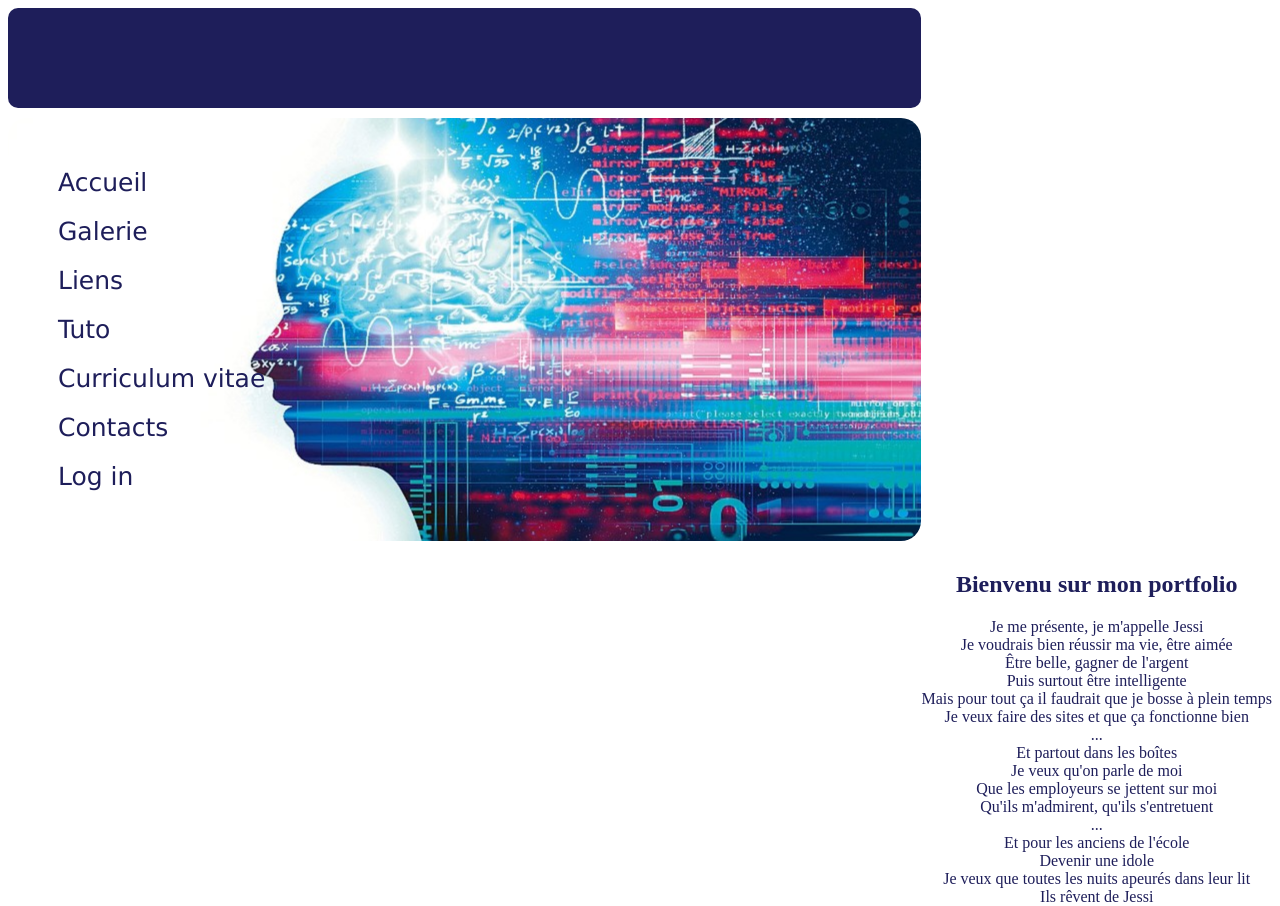
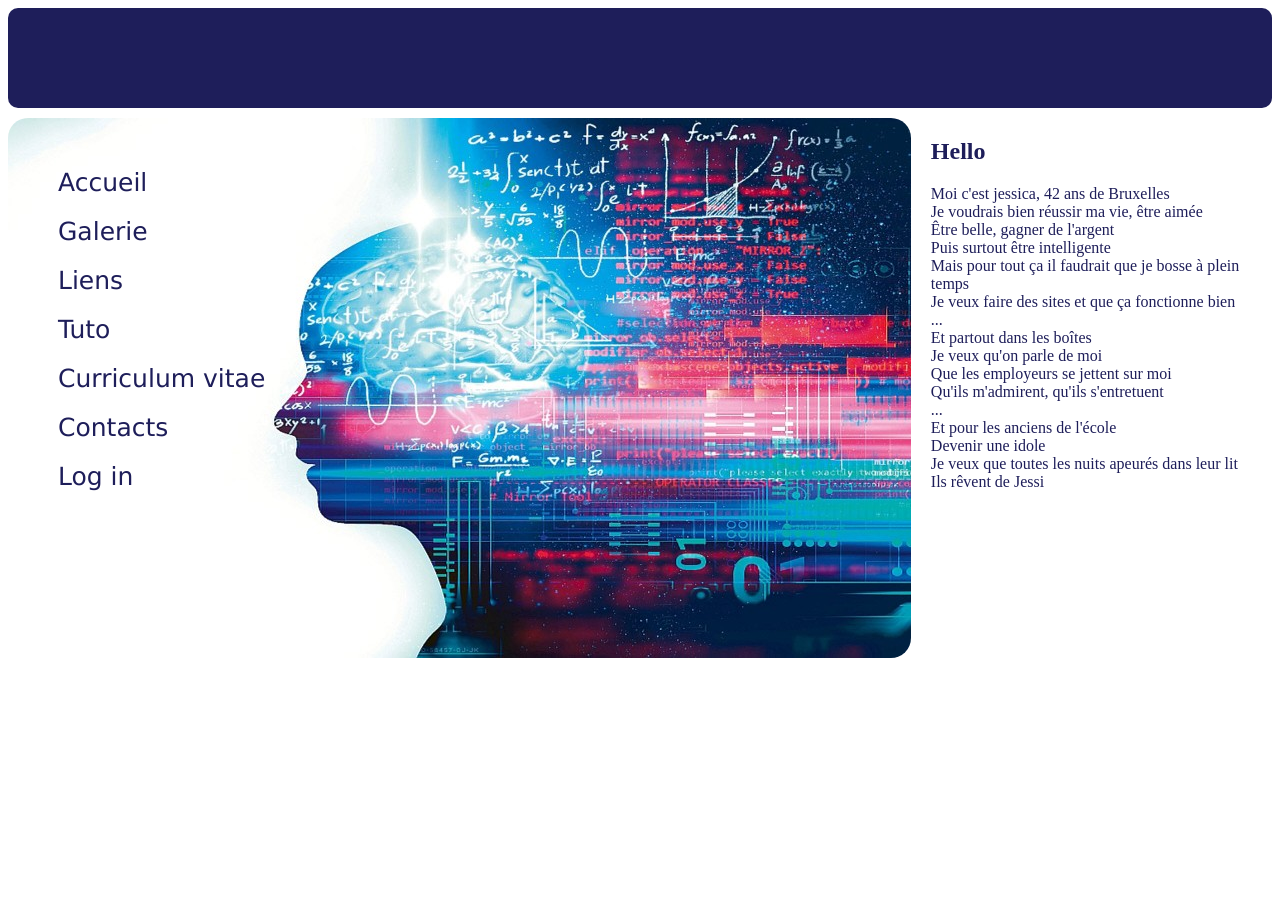
Before and after one commit to SarahJessica362/portfolio2022, a PHP site: page / in a window 1280 px wide. After the commit the page ends 658 px from the top, so only its background shows below. Run offline with PHP 8.4, Linux system fonts and the light colour scheme; a stand-in replaces the project's code that opens the database connection.

Commit message:
modification img

```diff
--- a/contact.php
+++ b/contact.php
@@ -12,7 +12,6 @@
 <div id="global">
 <header>
 <marquee behavior="scroll"><h1>Contact</h1></marquee>
-
 </header>
 
 <?php
@@ -46,7 +45,8 @@ if (isset($_POST["name"]) && isset($_POST["mail"]) && isset($_POST["msg"])) {
         ];
         mail($to, $subject, $message, $header);
         echo "<h1>Votre mail à bien étés envoyé !</h1>";
-    } else {
+    }
+    else {
 
      echo "<h1>Votre mail n'a pas été envoyé, veuillez recommencer !</h1>";
     }
@@ -70,5 +70,6 @@ if (isset($_POST["name"]) && isset($_POST["mail"]) && isset($_POST["msg"])) {
             <textarea name="msg" id="msg" placeholder="Ecrivez votre message" required></textarea>
             <br><input type="submit" value="Envoyez !"/>
         </form>
+</main>
 </body>
 </html>
--- a/homepage.php
+++ b/homepage.php
@@ -13,12 +13,13 @@
             <header>
             <marquee behavior="scroll"> <h1>Développeuse Web</h1></marquee>
             </header>
+            <?php include('menu.php'); ?>
 
-            <?php include('menu.php'); ?>
-            <main>
-                <h2>Bienvenu sur mon portfolio</h2>
 
-                <p> Je me présente, je m'appelle Jessi<br>
+            <main id="homepage">
+                <h2>Hello</h2>
+
+                <p> Moi c'est jessica, 42 ans de Bruxelles<br>
                     Je voudrais bien réussir ma vie, être aimée<br>
                     Être belle, gagner de l'argent<br>
                     Puis surtout être intelligente<br>
@@ -37,6 +38,8 @@
 </p>
             </main>
 
+
+
         </div>
     </body>
 </html>
--- a/style.css
+++ b/style.css
@@ -1,15 +1,15 @@
 #global {
   display:grid;
-  grid-template-columns: 3fr 1fr;
+  grid-template-columns: 1.5fr 1fr 1fr;
   grid-template-rows: 100px auto 100px;
   row-gap: 10px;
 
-  height: max-content;
+  background-color: rgb(255, 255, 255);
 }
 
 header {
   background-color:rgb(30, 30, 90);
-  grid-column: 1/3;
+  grid-column: 1/4;
   grid-row:1;
   border-radius: 10px;
 }
@@ -29,14 +29,16 @@ header h1 {
 }
 
 nav {
-  background-image: url(../img/cover.jpg);
+
+  background-image: url(img/cover.jpg);
   background-repeat: no-repeat;
   grid-column:1/3;
   grid-row: 2;
   text-align: left;
   font-size: 10px;
   border-radius: 20px;
-  background-position: center;
+  min-height: 540px;
+
 }
 
 ul {
@@ -90,11 +92,14 @@ ul li{
 
 main {
   background-color: white;
-  grid-column: 3;
-  grid-row: 3;
+  grid-column:2/4;
+  grid-row:2;
   color: rgb(30, 30, 90);
-  text-align: center;
+  text-align: left;
+  padding-left: 20px;
+  border-radius: 20px;
 }
+
 
 footer {
   background-color:white;
@@ -103,3 +108,8 @@ footer {
   grid-row: 3;
   text-align: center;
 }
+#homepage
+{
+  grid-column: 3/4;
+
+}
```
